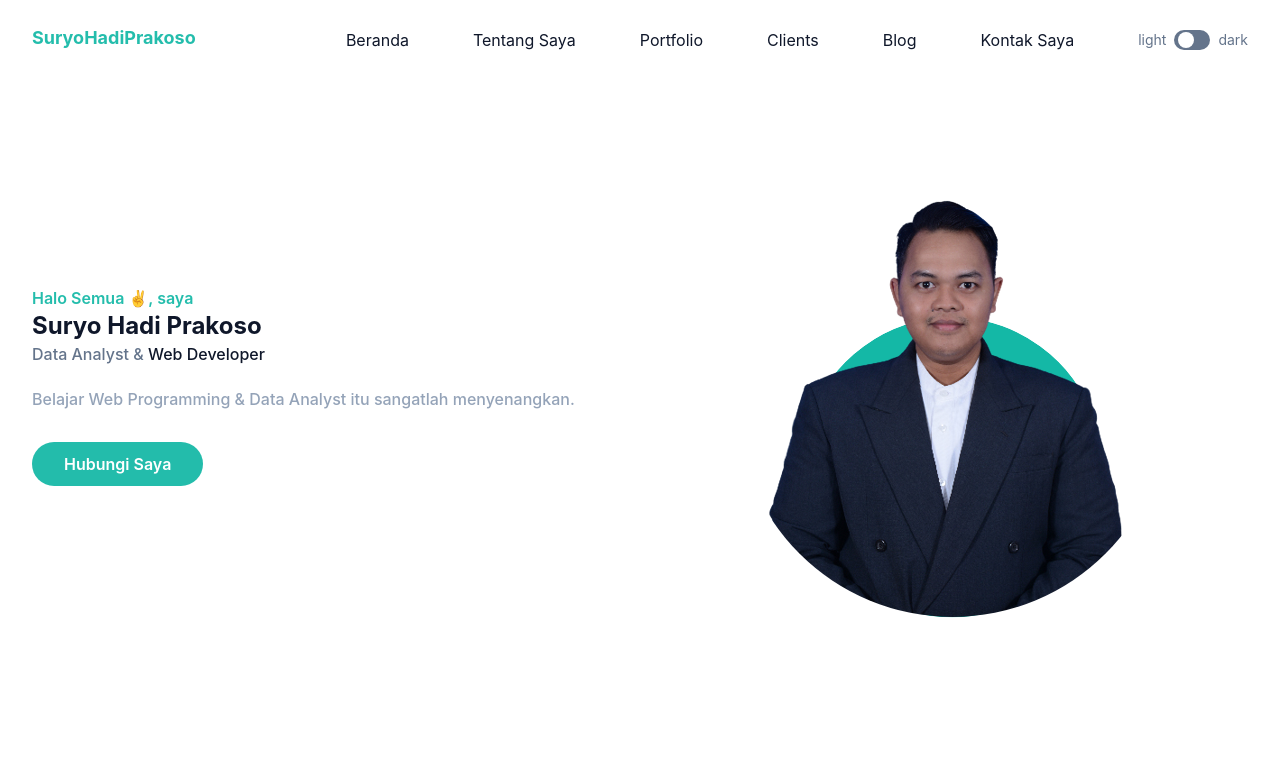
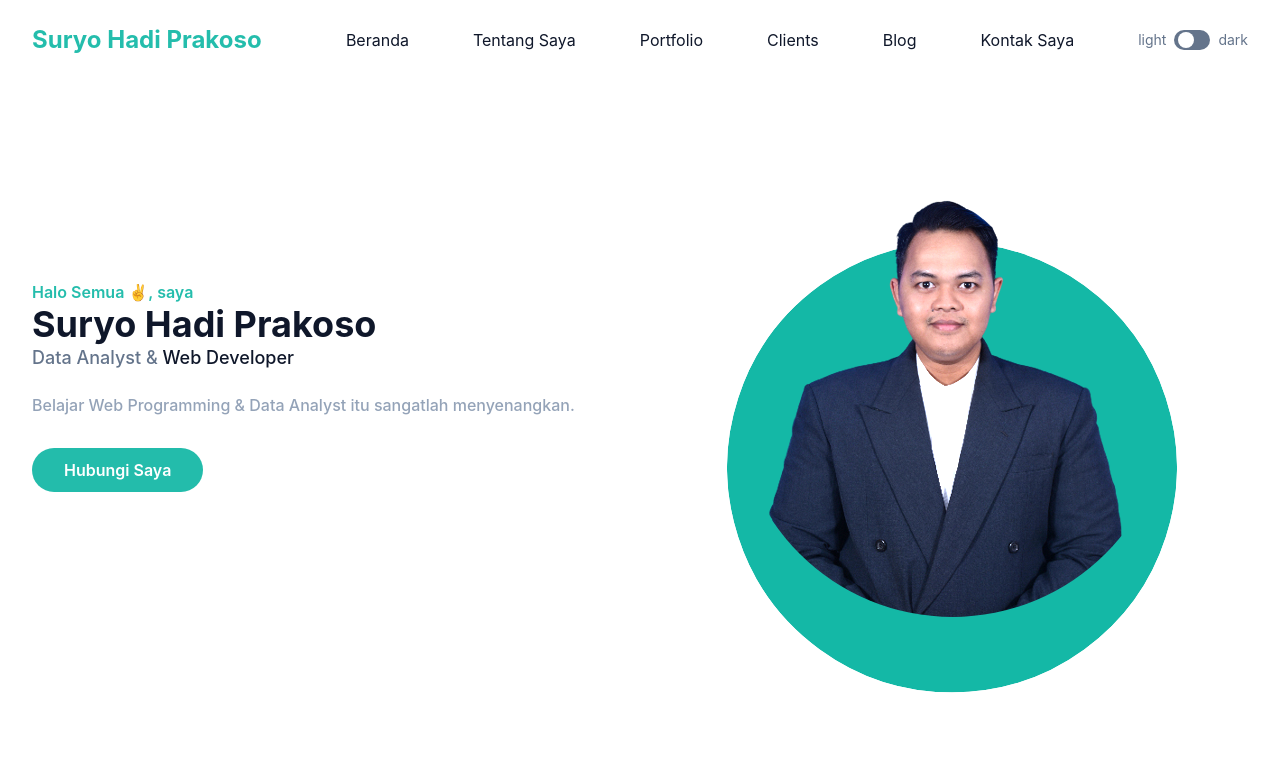
Before and after one commit to suryohadiprakoso/portfolio, a website: page index.html in a window 1280 px wide. Shown: the top 758 px of the page. Drawn offline with Linux system fonts and the light colour scheme.

Commit message:
edit index

```diff
--- a/index.html
+++ b/index.html
@@ -13,7 +13,7 @@
         <div class="flex item-center justify-between relative">
           <!-- kiri -->
           <div class="px-4">
-            <a href="#home" class="font-bold text-lg text-primary block py-6">SuryoHadiPrakoso</a>
+            <a href="#home" class="font-bold text-2xl text-primary block py-6">Suryo Hadi Prakoso</a>
           </div>
 
           <!-- kanan -->
@@ -71,9 +71,9 @@
           <div class="w-full self-center px-4 lg:w-1/2">
             <h1 class="text-base font-semibold text-primary">
               Halo Semua ✌️, saya
-              <span class="block font-bold text-dark text-2xl"> Suryo Hadi Prakoso </span>
+              <span class="block font-bold text-dark text-2xl sm:text-4xl"> Suryo Hadi Prakoso </span>
             </h1>
-            <h2 class="font-medium text-secondary mb-5">Data Analyst & <span class="text-dark">Web Developer</span></h2>
+            <h2 class="font-medium text-secondary mb-5 sm:text-lg">Data Analyst & <span class="text-dark">Web Developer</span></h2>
             <p class="text-slate-400 mb-10 font-medium leading-relaxed">Belajar Web Programming & Data Analyst itu sangatlah menyenangkan.</p>
 
             <a href="#" class="text-base font-semibold text-white bg-primary py-3 px-8 rounded-full hover:shadow-lg hover:opacity-80 transition duration-300 ease-in-out">Hubungi Saya</a>
```
Also changed, not shown: dist/output.css.
